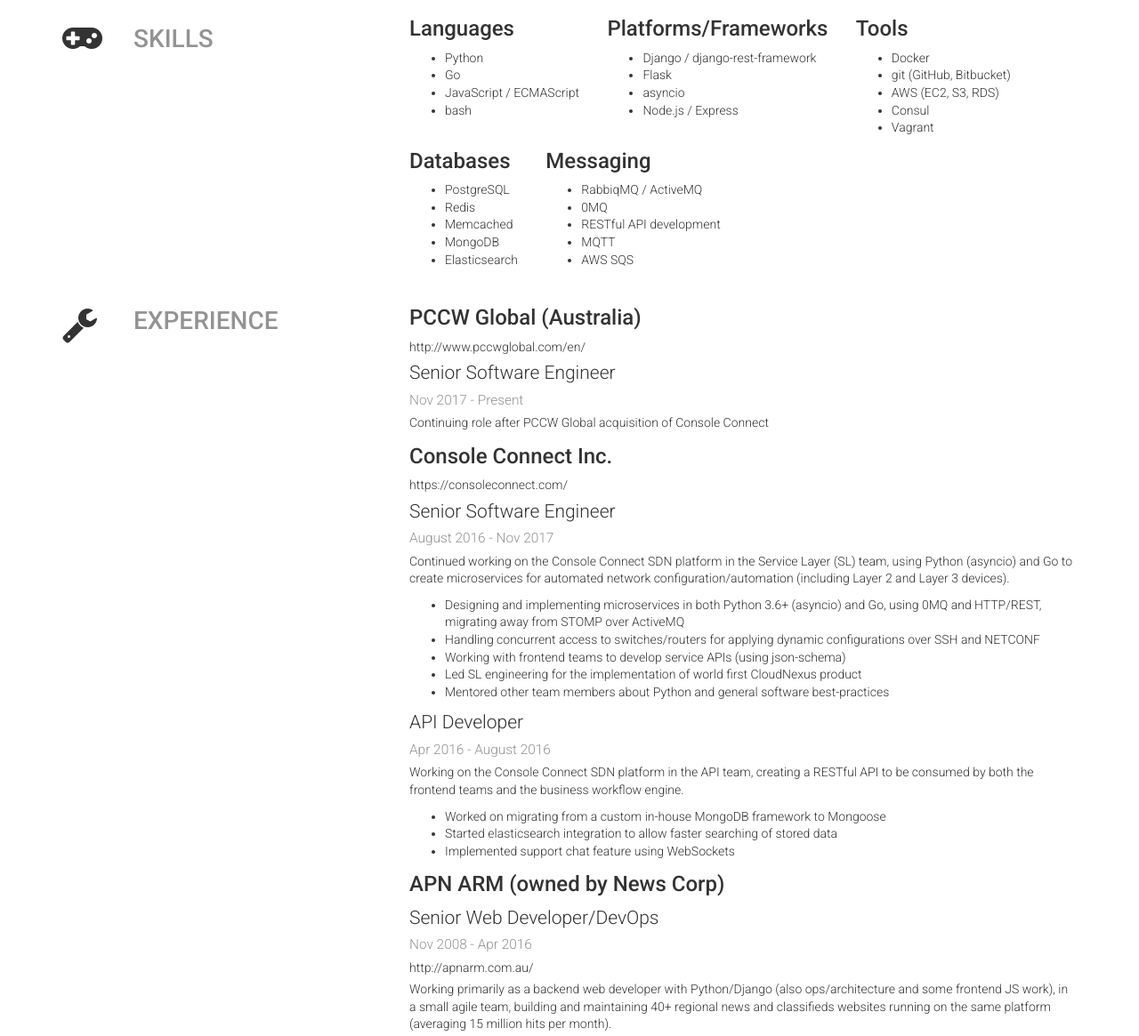
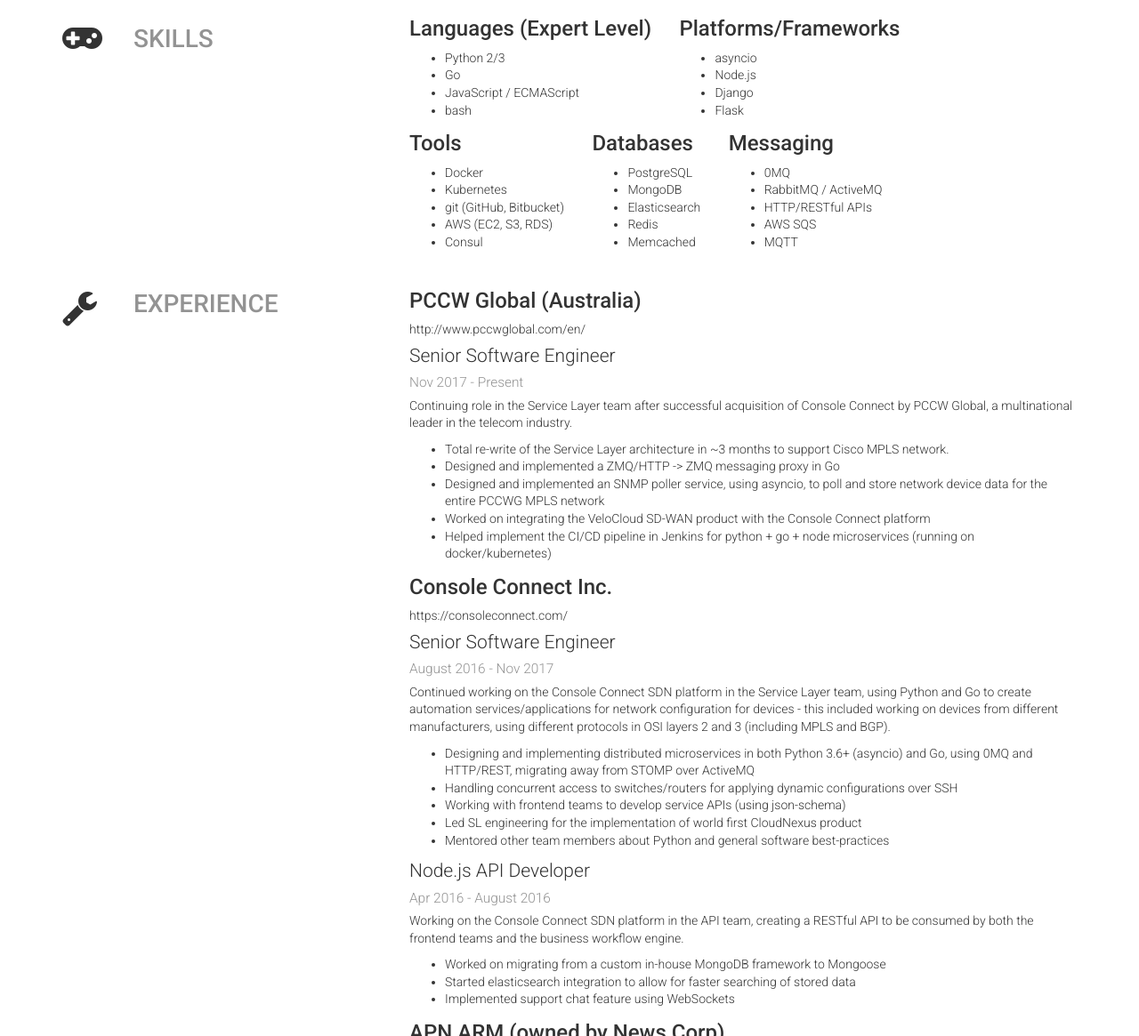
Before and after one commit to bspink/resume, a plain HTML site: page resume.html in a window 1280 px wide. Shown: the part 360-1525 px from the top of the page at 89% size. Drawn offline with nearby package versions, Linux system fonts and the light colour scheme.

Commit message:
Updated resume

```diff
--- a/resume.html
+++ b/resume.html
@@ -79,9 +79,9 @@
 					</div>
 					<div class="col-sm-8">
 						<div class="item">
-							<h3 class="name">Languages</h3>
+							<h3 class="name">Languages (Expert Level)</h3>
 							<ul class="keywords">
-								<li>Python</li>
+								<li>Python 2/3</li>
 								<li>Go</li>
 								<li>JavaScript / ECMAScript</li>
 								<li>bash</li>
@@ -90,40 +90,40 @@
 						<div class="item">
 							<h3 class="name">Platforms/Frameworks</h3>
 							<ul class="keywords">
-								<li>Django / django-rest-framework</li>
+								<li>asyncio</li>
+								<li>Node.js</li>
+								<li>Django</li>
 								<li>Flask</li>
-								<li>asyncio</li>
-								<li>Node.js / Express</li>
 							</ul>
 						</div>
 						<div class="item">
 							<h3 class="name">Tools</h3>
 							<ul class="keywords">
 								<li>Docker</li>
+								<li>Kubernetes</li>
 								<li>git (GitHub, Bitbucket)</li>
 								<li>AWS (EC2, S3, RDS)</li>
 								<li>Consul</li>
-								<li>Vagrant</li>
 							</ul>
 						</div>
 						<div class="item">
 							<h3 class="name">Databases</h3>
 							<ul class="keywords">
 								<li>PostgreSQL</li>
+								<li>MongoDB</li>
+								<li>Elasticsearch</li>
 								<li>Redis</li>
 								<li>Memcached</li>
-								<li>MongoDB</li>
-								<li>Elasticsearch</li>
 							</ul>
 						</div>
 						<div class="item">
 							<h3 class="name">Messaging</h3>
 							<ul class="keywords">
-								<li>RabbiqMQ / ActiveMQ</li>
 								<li>0MQ</li>
-								<li>RESTful API development</li>
+								<li>RabbitMQ / ActiveMQ</li>
+								<li>HTTP/RESTful APIs</li>
+								<li>AWS SQS</li>
 								<li>MQTT</li>
-								<li>AWS SQS</li>
 							</ul>
 						</div>
 					</div>
@@ -160,7 +160,14 @@
 					</span>
 				</div>
 				<div class="summary">
-					<p>Continuing role after PCCW Global acquisition of Console Connect</p>
+					<p>Continuing role in the Service Layer team after successful acquisition of Console Connect by PCCW Global, a multinational leader in the telecom industry.</p>
+					<ul class="highlights">
+						<li>Total re-write of the Service Layer architecture in ~3 months to support Cisco MPLS network.</li>
+						<li>Designed and implemented a ZMQ/HTTP -> ZMQ messaging proxy in Go</li>
+						<li>Designed and implemented an SNMP poller service, using asyncio, to poll and store network device data for the entire PCCWG MPLS network</li>
+						<li>Worked on integrating the VeloCloud SD-WAN product with the Console Connect platform</li>
+						<li>Helped implement the CI/CD pipeline in Jenkins for python + go + node microservices (running on docker/kubernetes)</li>
+					</ul>
 				</div>
 			</div>
 			<div class="item">
@@ -182,18 +189,18 @@
 					</span>
 				</div>
 				<div class="summary">
-					<p>Continued working on the Console Connect SDN platform in the Service Layer (SL) team, using Python (asyncio) and Go to create microservices for automated network configuration/automation (including Layer 2 and Layer 3 devices).</p>
+					<p>Continued working on the Console Connect SDN platform in the Service Layer team, using Python and Go to create automation services/applications for network configuration for devices - this included working on devices from different manufacturers, using different protocols in OSI layers 2 and 3 (including MPLS and BGP).</p>
 				</div>
 				<ul class="highlights">
-					<li>Designing and implementing microservices in both Python 3.6+ (asyncio) and Go, using 0MQ and HTTP/REST, migrating away from STOMP over ActiveMQ</li>
-					<li>Handling concurrent access to switches/routers for applying dynamic configurations over SSH and NETCONF</li>
+					<li>Designing and implementing distributed microservices in both Python 3.6+ (asyncio) and Go, using 0MQ and HTTP/REST, migrating away from STOMP over ActiveMQ</li>
+					<li>Handling concurrent access to switches/routers for applying dynamic configurations over SSH</li>
 					<li>Working with frontend teams to develop service APIs (using json-schema)</li>
 					<li>Led SL engineering for the implementation of world first CloudNexus product</li>
 					<li>Mentored other team members about Python and general software best-practices</li>
 				</ul>
 				<div style="height: 10px; visibility: hidden;"></div>
 				<div class="position">
-					<p class="lead">API Developer</p>
+					<p class="lead">Node.js API Developer</p>
 				</div>
 				<div class="date">
 					<span class="startDate">
@@ -208,7 +215,7 @@
 				</div>
 				<ul class="highlights">
 					<li>Worked on migrating from a custom in-house MongoDB framework to Mongoose</li>
-					<li>Started elasticsearch integration to allow faster searching of stored data</li>
+					<li>Started elasticsearch integration to allow for faster searching of stored data</li>
 					<li>Implemented support chat feature using WebSockets</li>
 				</ul>
 			</div>
@@ -231,7 +238,7 @@
 					http://apnarm.com.au/
 				</div>
 				<div class="summary">
-					<p>Working primarily as a backend web developer with Python/Django (also ops/architecture and some frontend JS work), in a small agile team, building and maintaining 40+ regional news and classifieds websites running on the same platform (averaging 15 million hits per month).</p>
+					<p>Working primarily as a backend web developer with Python/Django (also ops/architecture and some frontend JS work), in a small agile team, building and maintaining a large number of (40+) regional news/classifieds websites running on one platform, with high traffic and uptime requirements (~15 million hits per month).</p>
 				</div>
 				<ul class="highlights">
 					<li>Designing/implementing/running high traffic Django web servers (caching, scaling, zero-downtime releases)</li>
@@ -299,7 +306,7 @@
 					<p class="lead">Software Engineering</p>
 				</div>
 				<div class="studyType">
-					<h4>Bachelor</h4>
+					<h4>Bachelor's Degree</h4>
 				</div>
 				<div class="date">
 					<span class="startDate">
@@ -310,23 +317,6 @@
 					</span>
 				</div>
 			</div>
-            <div class="item">
-                <h3 class="institution">Brisbane North Institute of TAFE (BNIT)</h3>
-                <div class="area">
-                    <p class="lead">Software Engineering</p>
-                </div>
-                <div class="studyType">
-                    <h4>Diploma</h4>
-                </div>
-                <div class="date">
-                    <span class="startDate">
-                        2001
-                    </span>
-                    <span class="endDate">
-                        - 2002
-                    </span>
-                </div>
-            </div>
 		</div>
         <!-- -->
 	</section>
@@ -357,9 +347,6 @@
 			<div class="item">
 				<h3><span class="label label-default label-lg">Camping</span></h3>
 			</div>
-			<div class="item">
-				<h3><span class="label label-default label-lg">Hiking</span></h3>
-			</div>
 		</div>
 	</section>
 
```
Also changed, not shown: 3 other files.
